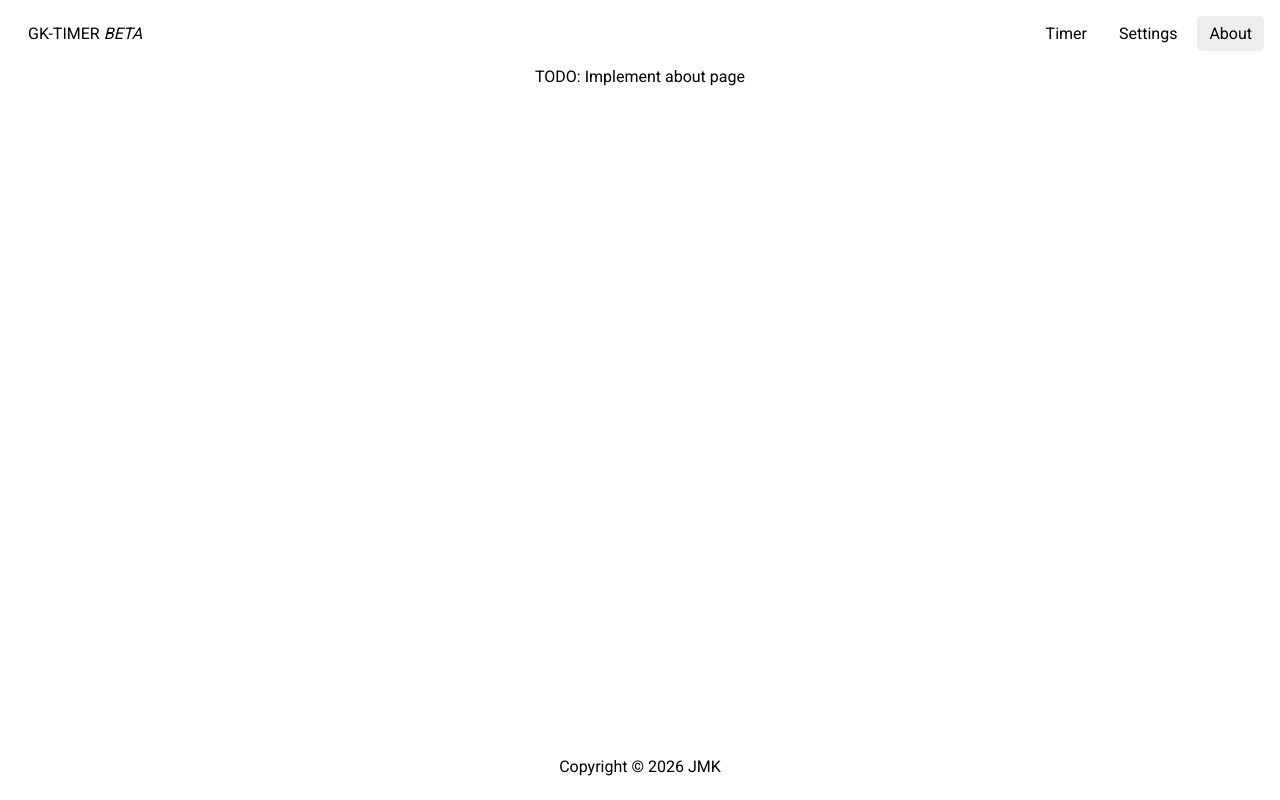
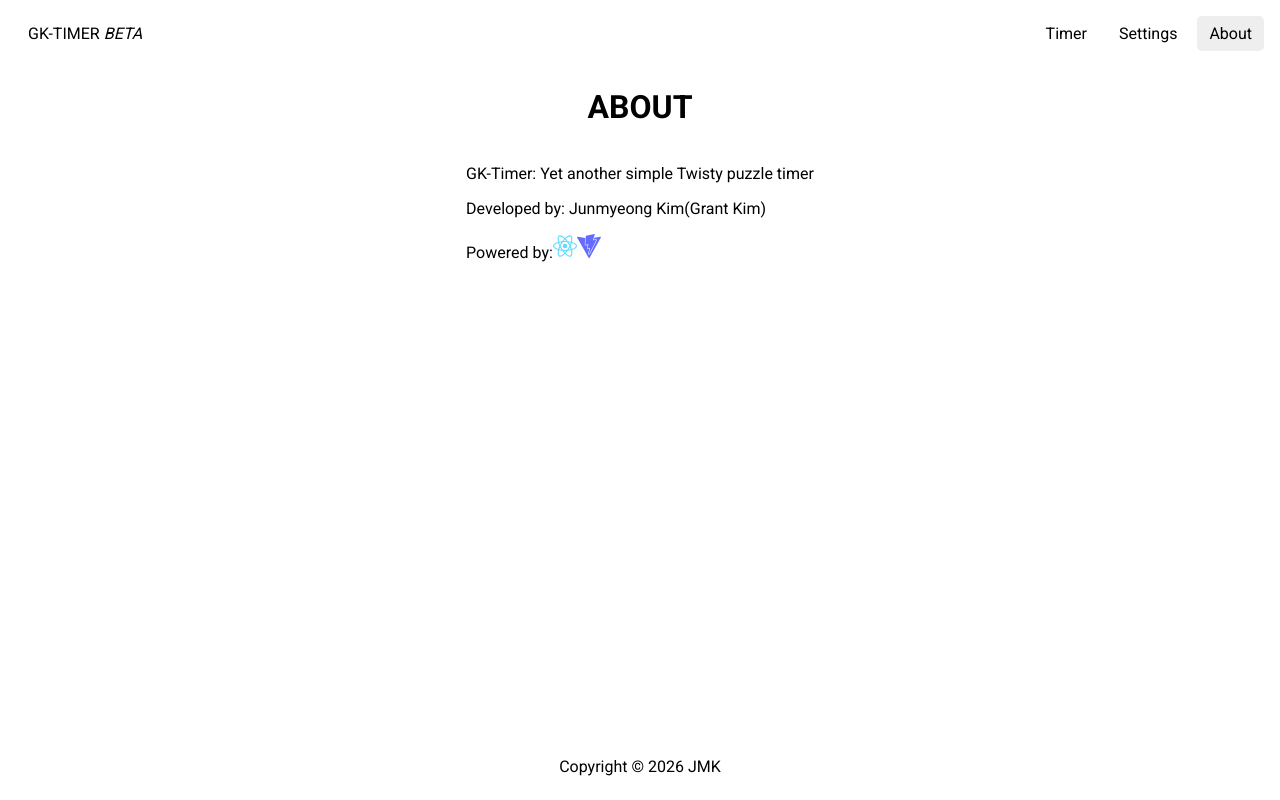
Before and after one commit to GrntKim/gk-timer, a React (Vite) app: page /about in a window 1280 px wide. Built offline with nearby package versions, Linux system fonts and the light colour scheme.

Commit message:
Add some contents to about page

```diff
--- a/src/pages/AboutPage/AboutPage.css
+++ b/src/pages/AboutPage/AboutPage.css
@@ -1,5 +1,6 @@
 .about-page {
     display: flex;
+    flex-direction: column;
     justify-content: center;
     align-items: center;
     flex: 1;
--- a/src/pages/AboutPage/AboutPage.jsx
+++ b/src/pages/AboutPage/AboutPage.jsx
@@ -1,9 +1,18 @@
+import { SiReact, SiVite } from 'react-icons/si';
 import './AboutPage.css';
 
 export default function AboutPage() {
     return (
         <div className="about-page">
-            TODO: Implement about page
+            <h1 className='title'>ABOUT</h1>
+            <div className="contents">
+                <p>GK-Timer: Yet another simple Twisty puzzle timer</p>
+                <p>Developed by: Junmyeong Kim(Grant Kim)</p>
+                <span>Powered by:
+                    <SiReact size={24} color='#61dafb'/>
+                    <SiVite size={24} color='#646cff'/>
+                </span>
+            </div>
         </div>
     );
 }
```
